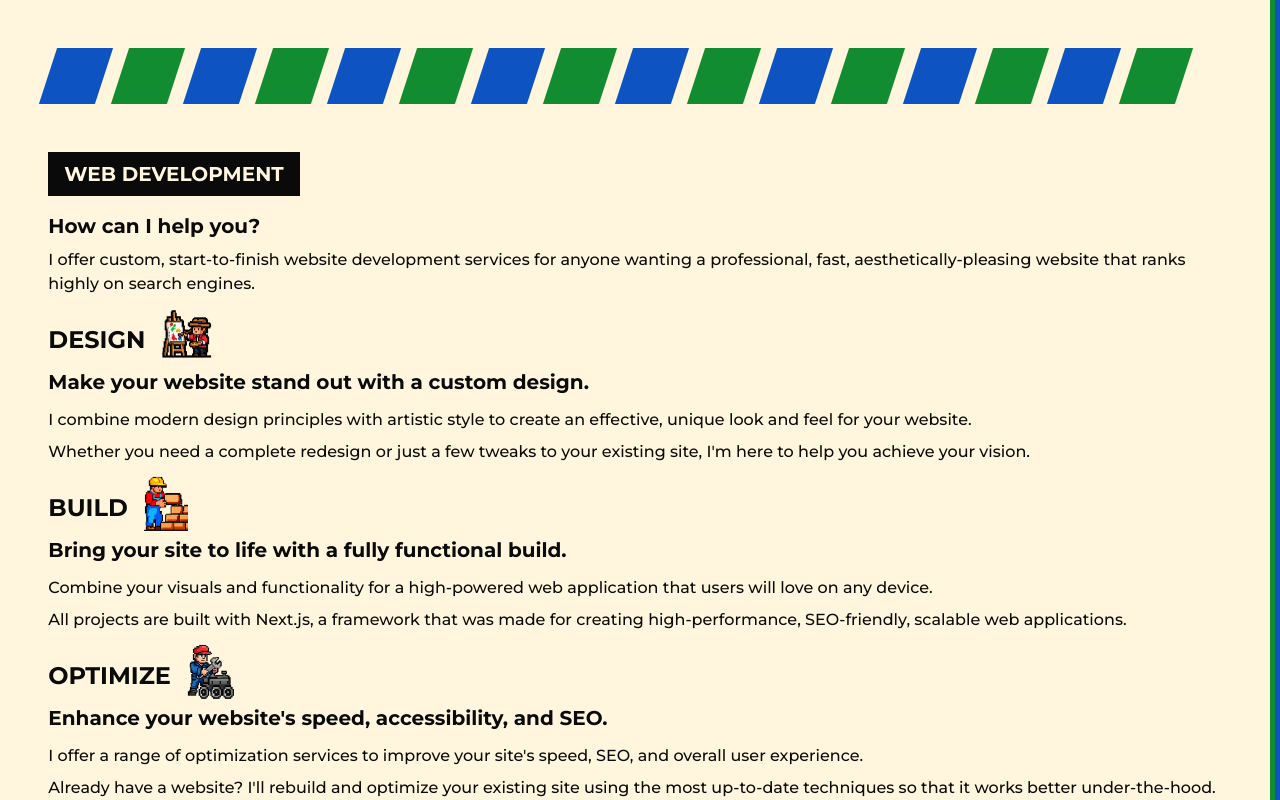
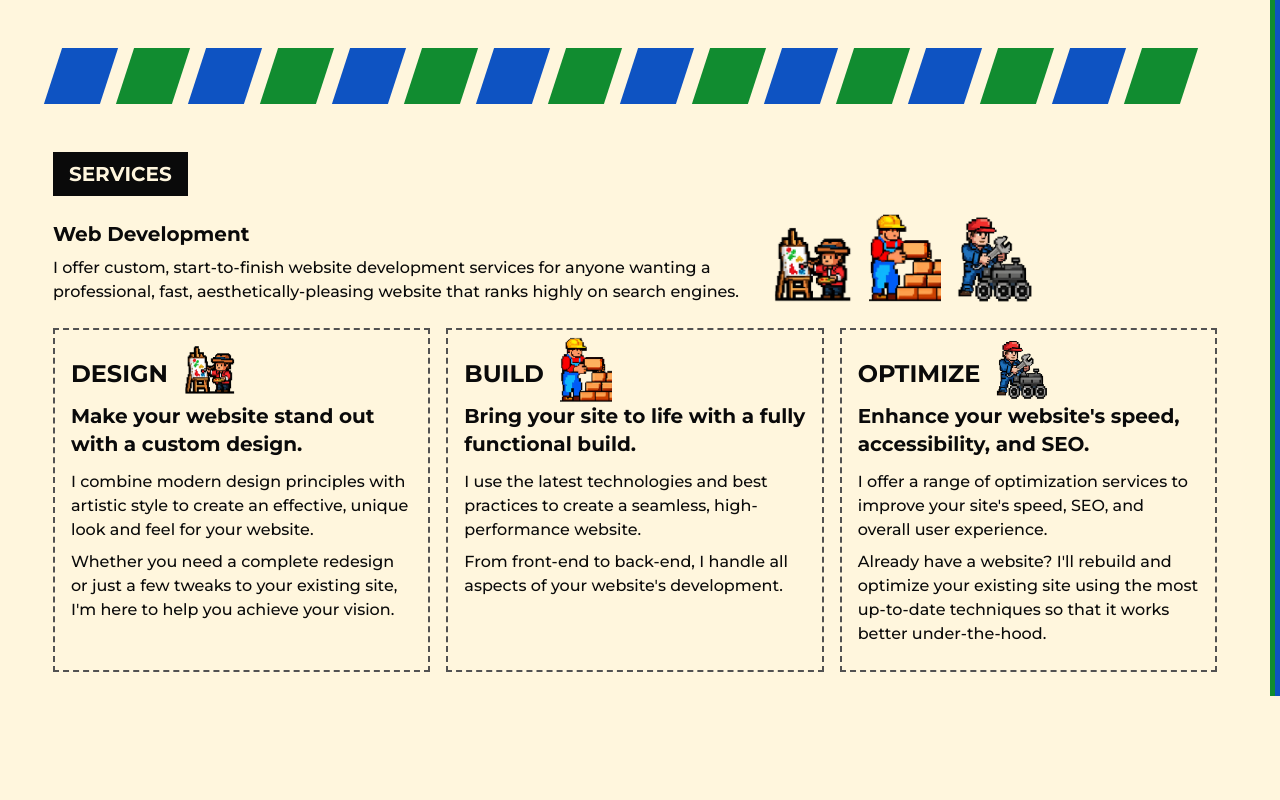
Before and after one commit to declanCross/declanCross.github.io, a Next.js app: page / in a window 1280 px wide. Shown: the part 648-1448 px from the top of the page. After the commit the page ends 1344 px from the top, so only its background shows below. Built offline with nearby package versions, Linux system fonts and the light colour scheme.

Commit message:
services styled

```diff
--- a/src/app/layout.jsx
+++ b/src/app/layout.jsx
@@ -20,9 +20,7 @@ export default function RootLayout({ children }) {
 				<Nav />
 				<div className="flex justify-between">
 					{/* body */}
-					<div className="w-11/12 max-w-prose lg:max-w-7xl mx-auto mt-14">
-						{children}
-					</div>
+					<div className="mt-14 w-[calc(100%-10px)]">{children}</div>
 					{/* side colors swoop */}
 					<div className="flex w-[10px] h-100vh">
 						<div className="bg-secondary-green h-full w-[5px]" />
--- a/src/app/page.jsx
+++ b/src/app/page.jsx
@@ -1,10 +1,11 @@
+import ServiceCard from "@/components/ServiceCard"
 import Image from "next/image"
 
 export default function Home() {
 	return (
 		<>
 			{/* landing */}
-			<section className="mt-8">
+			<section className="mt-8 w-11/12 max-w-prose lg:max-w-7xl mx-auto ">
 				<h1 className="text-xl sm:text-2xl md:text-3xl lg:text-4xl xl:text-5xl text-neutral-600 font-bold my-4 lg:my-8">
 					Cross Development Services
 				</h1>
@@ -40,86 +41,86 @@ export default function Home() {
 					<div className="hidden xl:block w-10 lg:w-14 h-10 lg:h-14 bg-secondary-green transform -skew-x-18 mr-4"></div>
 				</div>
 			</section>
-			{/* how can I help you? */}
-			<section className="mt-12">
+			{/* services */}
+			<section className="mt-12 w-11/12 max-w-prose lg:max-w-7xl mx-auto">
+				<div className="flex justify-center items-center px-4 py-2 bg-base-dark w-fit my-4">
+					<h2 className="text-primary font-bold text-xl">SERVICES</h2>
+				</div>
 				{/* web development */}
-				<div className="flex justify-center items-center px-4 py-2 bg-base-dark w-fit my-4">
-					<h2 className="text-primary font-bold text-xl">WEB DEVELOPMENT</h2>
-				</div>
+				<div className="lg:flex lg:items-center">
 					{/* text */}
-				<h3 className="text-xl font-bold my-2">How can I help you?</h3>
+					<div className="lg:w-8/12 lg:max-w-prose lg:mr-8">
+						<h3 className="text-xl font-bold my-2">Web Development</h3>
 						<p className="font-medium">
 							I offer custom, start-to-finish website development services for
-					anyone wanting a professional, fast, aesthetically-pleasing website
-					that ranks highly on search engines.
+							anyone wanting a professional, fast, aesthetically-pleasing
+							website that ranks highly on search engines.
 						</p>
-				{/* design */}
-				<div className="flex items-center">
-					<h3 className="text-2xl font-bold mt-7">DESIGN</h3>
+					</div>
+					{/* images lg screens */}
+					<div className="hidden lg:flex items-baseline">
 						<Image
 							src="/images/webp/design1.webp"
 							alt="Design Icon"
 							width={671}
 							height={649}
-						className="ml-4 w-13 h-auto -mb-4"
+							className="w-20 h-auto"
 						/>
-				</div>
-				<h4 className="font-bold text-xl my-3">
-					Make your website stand out with a custom design.
-				</h4>
-				<p className="font-medium my-2">
-					I combine modern design principles with artistic style to create an
-					effective, unique look and feel for your website.
-				</p>
-				<p className="font-medium">
-					Whether you need a complete redesign or just a few tweaks to your
-					existing site, I'm here to help you achieve your vision.
-				</p>
-				{/* build */}
-				<div className="flex items-center">
-					<h3 className="text-2xl font-bold mt-7">BUILD</h3>
 						<Image
 							src="/images/webp/build1.webp"
 							alt="Build Icon"
 							width={610}
 							height={763}
-						className="ml-4 w-11 h-auto -mb-5"
+							className="ml-4 w-18 h-auto"
 						/>
-				</div>
-				<h4 className="font-bold text-xl my-3">
-					Bring your site to life with a fully functional build.
-				</h4>
-				<p className="font-medium my-2">
-					Combine your visuals and functionality for a high-powered web
-					application that users will love on any device.
-				</p>
-				<p className="font-medium">
-					All projects are built with Next.js, a framework that was made for
-					creating high-performance, SEO-friendly, scalable web applications.
-				</p>
-				{/* optimize */}
-				<div className="flex items-center">
-					<h3 className="text-2xl font-bold mt-7">OPTIMIZE</h3>
 						<Image
 							src="/images/webp/optimize1.webp"
 							alt="Optimize Icon"
-						width={610}
-						height={763}
-						className="ml-4 w-12 h-auto -mb-5"
+							width={766}
+							height={880}
+							className="ml-4 w-19 h-auto"
 						/>
 					</div>
-				<h4 className="font-bold text-xl my-3">
-					Enhance your website's speed, accessibility, and SEO.
-				</h4>
-				<p className="font-medium my-2">
-					I offer a range of optimization services to improve your site's speed,
-					SEO, and overall user experience.
-				</p>
-				<p className="font-medium">
-					Already have a website? I'll rebuild and optimize your existing site
-					using the most up-to-date techniques so that it works better
-					under-the-hood.
-				</p>
+				</div>
+				{/* design, build, optimize */}
+				<div className="lg:flex lg:space-x-4">
+					{/* design */}
+					<ServiceCard
+						title="DESIGN"
+						image={{
+							src: "/images/webp/design1.webp",
+							width: 671,
+							height: 649,
+						}}
+						description="Make your website stand out with a custom design."
+						text1="I combine modern design principles with artistic style to create an effective, unique look and feel for your website."
+						text2="Whether you need a complete redesign or just a few tweaks to your existing site, I'm here to help you achieve your vision."
+					/>
+					{/* build */}
+					<ServiceCard
+						title="BUILD"
+						image={{
+							src: "/images/webp/build1.webp",
+							width: 610,
+							height: 763,
+						}}
+						description="Bring your site to life with a fully functional build."
+						text1="I use the latest technologies and best practices to create a seamless, high-performance website."
+						text2="From front-end to back-end, I handle all aspects of your website's development."
+					/>
+					{/* optimize */}
+					<ServiceCard
+						title="OPTIMIZE"
+						image={{
+							src: "/images/webp/optimize1.webp",
+							width: 766,
+							height: 880,
+						}}
+						description="Enhance your website's speed, accessibility, and SEO."
+						text1="I offer a range of optimization services to improve your site's speed, SEO, and overall user experience."
+						text2="Already have a website? I'll rebuild and optimize your existing site using the most up-to-date techniques so that it works better under-the-hood."
+					/>
+				</div>
 			</section>
 		</>
 	)
--- a/src/components/Nav.jsx
+++ b/src/components/Nav.jsx
@@ -2,7 +2,7 @@ import Image from "next/image"
 
 export default function Nav() {
 	return (
-		<nav className="fixed top-0 left-0 w-full z-50">
+		<nav className="fixed top-0 left-0 w-full z-50 bg-primary">
 			{/* nav container */}
 			<div className="flex h-14">
 				{/* logo and hamburger */}
@@ -39,7 +39,7 @@ export default function Nav() {
 								href="#"
 								className="text-base-dark hover:text-secondary-blue transform transition-colors duration-300"
 							>
-								How Can I Help You?
+								Services
 							</a>
 						</li>
 						<li>
--- /dev/null
+++ b/src/components/ServiceCard.jsx
@@ -0,0 +1,27 @@
+import Image from "next/image"
+
+export default function ServiceCard({
+	title,
+	image,
+	description,
+	text1,
+	text2,
+}) {
+	return (
+		<div className="lg:w-1/3 px-4 pb-6 border-2 border-dashed border-neutral-600 my-4 lg:my-6">
+			<div className="flex items-center">
+				<h3 className="text-2xl font-bold mt-7">{title}</h3>
+				<Image
+					src={image.src}
+					alt={title}
+					width={image.width}
+					height={image.height}
+					className="ml-4 w-13 h-auto -mb-5"
+				/>
+			</div>
+			<h4 className="font-bold text-xl my-3">{description}</h4>
+			<p className="font-medium my-2">{text1}</p>
+			<p className="font-medium">{text2}</p>
+		</div>
+	)
+}
```
Lines whose indentation alone changed are shown as unchanged.
